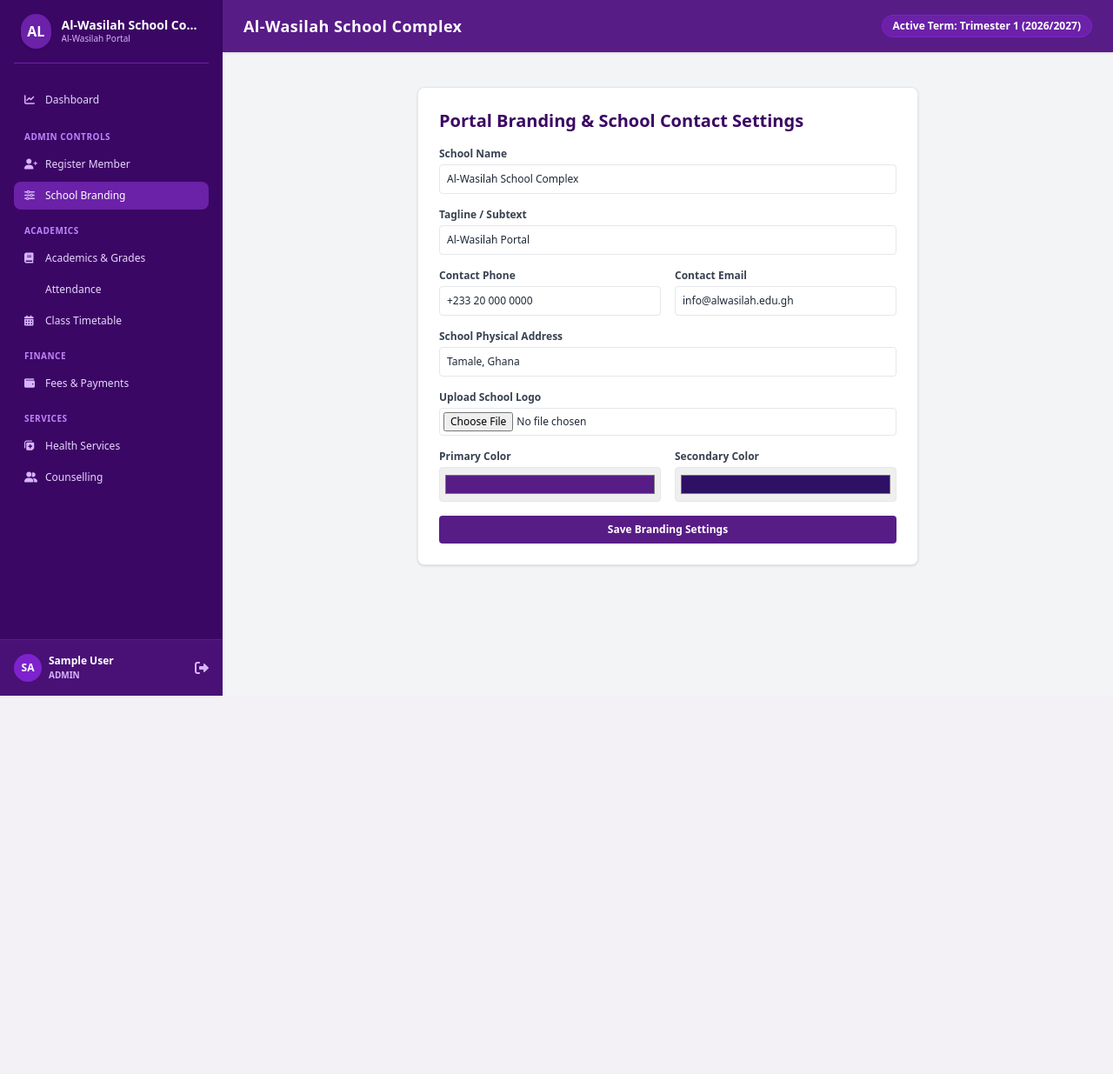
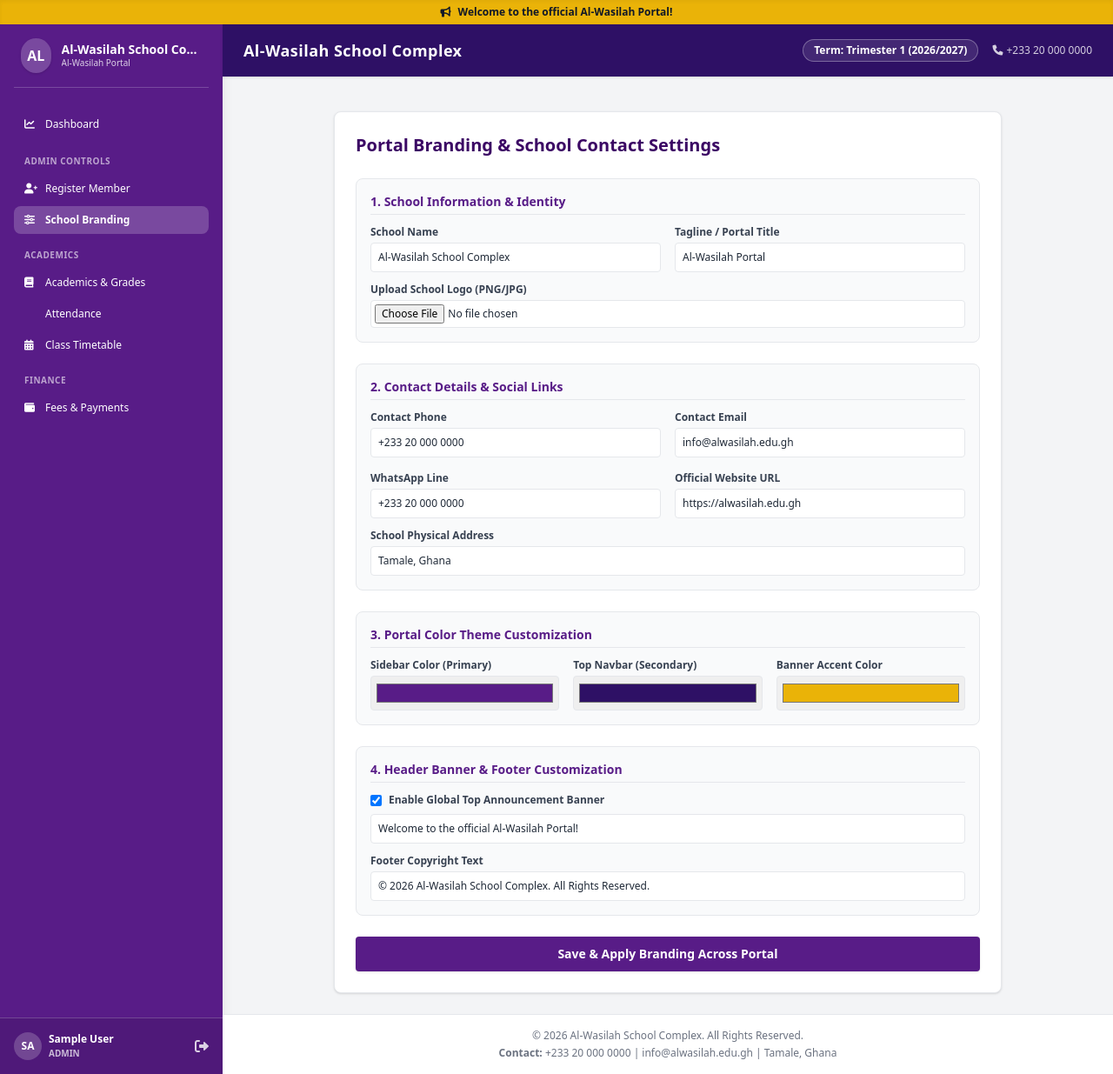
Before and after one commit to ahaqq861-sys/AL-WASILAH-SCHOOL-COMPLEX, a Django app: page /branding/ in a window 1280 px wide. Shown: the whole page at 87% size. Before the commit the page ends 800 px from the top, so only its background shows below. Run offline with Django 5.2, Linux system fonts and the light colour scheme; the visitor is signed in with stand-in values (Sample User, id 1); data comes from the database, SQL or seed files in the repository; data that the repository does not hold is empty; some libraries are stand-ins or nearby versions.

Commit message:
Add expanded portal branding features, color customization, and top announcement banner

```diff
--- a/portal/templates/portal/base.html
+++ b/portal/templates/portal/base.html
@@ -7,84 +7,81 @@
     <script src="https://cdn.tailwindcss.com"></script>
     <link href="https://cdnjs.cloudflare.com/ajax/libs/font-awesome/6.0.0/css/all.min.css" rel="stylesheet">
 </head>
-<body class="bg-gray-100 font-sans antialiased text-gray-800 min-h-screen flex">
+<body class="bg-gray-100 font-sans antialiased text-gray-800 min-h-screen flex flex-col">
 
-    <!-- Sidebar -->
-    <aside class="w-64 bg-purple-950 text-white min-h-screen flex flex-col justify-between shrink-0">
+    <!-- Top Announcement Banner Bar -->
+    {% if branding.enable_top_banner and branding.banner_announcement %}
+    <div class="py-1.5 px-4 text-center text-xs font-bold text-gray-900 shadow-inner flex items-center justify-center space-x-2" style="background-color: {{ branding.accent_color|default:'#eab308' }};">
+        <i class="fas fa-bullhorn"></i>
+        <span>{{ branding.banner_announcement }}</span>
+    </div>
+    {% endif %}
+
+    <div class="flex-1 flex min-w-0">
+        <!-- Sidebar with Primary Color Branding -->
+        <aside class="w-64 text-white min-h-screen flex flex-col justify-between shrink-0 shadow-lg" style="background-color: {{ branding.primary_color|default:'#581c87' }};">
             <div class="p-4 space-y-6">
-            <!-- School / Portal Logo & Branding -->
-            <div class="flex items-center space-x-3 px-2 border-b border-purple-800 pb-4">
+                <!-- School Logo & Tagline Header -->
+                <div class="flex items-center space-x-3 px-2 border-b border-white/20 pb-4">
                     {% if branding.logo_image %}
-                    <img src="{{ branding.logo_image.url }}" class="w-10 h-10 rounded-full object-cover border-2 border-white">
+                        <img src="{{ branding.logo_image.url }}" class="w-10 h-10 rounded-full object-cover border-2 border-white shadow">
                     {% else %}
-                    <div class="w-10 h-10 rounded-full bg-purple-800 flex items-center justify-center font-bold text-base shadow">
+                        <div class="w-10 h-10 rounded-full bg-white/20 flex items-center justify-center font-bold text-base shadow">
                             {{ branding.school_name|slice:":2"|upper }}
                         </div>
                     {% endif %}
                     <div class="overflow-hidden">
                         <h1 class="font-bold text-sm truncate leading-tight">{{ branding.school_name|default:"Al-Wasilah" }}</h1>
-                    <p class="text-[10px] text-purple-300 truncate">{{ branding.logo_text|default:"School Portal" }}</p>
+                        <p class="text-[10px] text-white/80 truncate">{{ branding.logo_text|default:"School Portal" }}</p>
                     </div>
                 </div>
 
-            <!-- Navigation Links -->
+                <!-- Sidebar Navigation -->
                 <nav class="space-y-1 text-xs">
-                <a href="{% url 'portal:portal_dashboard' %}" class="flex items-center px-3 py-2.5 rounded-lg font-medium hover:bg-purple-800 transition {% if active_tab == 'dashboard' %}bg-purple-800 text-white{% else %}text-purple-200{% endif %}">
-                    <i class="fas fa-chart-line w-6 text-purple-300"></i> Dashboard
+                    <a href="{% url 'portal:portal_dashboard' %}" class="flex items-center px-3 py-2.5 rounded-lg font-medium hover:bg-white/10 transition {% if active_tab == 'dashboard' %}bg-white/20 font-bold{% endif %}">
+                        <i class="fas fa-chart-line w-6"></i> Dashboard
                     </a>
 
-                <!-- Admin Tools -->
                     {% if user_profile.role == 'ADMIN' or user.is_superuser %}
-                <div class="pt-3 pb-1 px-3 text-[10px] font-bold text-purple-400 uppercase tracking-wider">Admin Controls</div>
-                <a href="{% url 'portal:register_user' %}" class="flex items-center px-3 py-2 rounded-lg hover:bg-purple-800 transition {% if active_tab == 'register' %}bg-purple-800 text-white{% else %}text-purple-200{% endif %}">
-                    <i class="fas fa-user-plus w-6 text-purple-300"></i> Register Member
+                    <div class="pt-3 pb-1 px-3 text-[10px] font-bold text-white/60 uppercase tracking-wider">Admin Controls</div>
+                    <a href="{% url 'portal:register_user' %}" class="flex items-center px-3 py-2 rounded-lg hover:bg-white/10 transition {% if active_tab == 'register' %}bg-white/20 font-bold{% endif %}">
+                        <i class="fas fa-user-plus w-6"></i> Register Member
                     </a>
-                <a href="{% url 'portal:update_branding' %}" class="flex items-center px-3 py-2 rounded-lg hover:bg-purple-800 transition {% if active_tab == 'branding' %}bg-purple-800 text-white{% else %}text-purple-200{% endif %}">
-                    <i class="fas fa-sliders-h w-6 text-purple-300"></i> School Branding
+                    <a href="{% url 'portal:update_branding' %}" class="flex items-center px-3 py-2 rounded-lg hover:bg-white/10 transition {% if active_tab == 'branding' %}bg-white/20 font-bold{% endif %}">
+                        <i class="fas fa-sliders-h w-6"></i> School Branding
                     </a>
                     {% endif %}
 
-                <!-- Academics Section -->
-                <div class="pt-3 pb-1 px-3 text-[10px] font-bold text-purple-400 uppercase tracking-wider">Academics</div>
-                <a href="{% url 'portal:academics_view' %}" class="flex items-center px-3 py-2 rounded-lg hover:bg-purple-800 transition {% if active_tab == 'academics' %}bg-purple-800 text-white{% else %}text-purple-200{% endif %}">
-                    <i class="fas fa-book w-6 text-purple-300"></i> Academics & Grades
+                    <div class="pt-3 pb-1 px-3 text-[10px] font-bold text-white/60 uppercase tracking-wider">Academics</div>
+                    <a href="{% url 'portal:academics_view' %}" class="flex items-center px-3 py-2 rounded-lg hover:bg-white/10 transition {% if active_tab == 'academics' %}bg-white/20 font-bold{% endif %}">
+                        <i class="fas fa-book w-6"></i> Academics & Grades
                     </a>
-                <a href="{% url 'portal:attendance_view' %}" class="flex items-center px-3 py-2 rounded-lg hover:bg-purple-800 transition {% if active_tab == 'attendance' %}bg-purple-800 text-white{% else %}text-purple-200{% endif %}">
-                    <i class="fas fa-clipboard-user w-6 text-purple-300"></i> Attendance
+                    <a href="{% url 'portal:attendance_view' %}" class="flex items-center px-3 py-2 rounded-lg hover:bg-white/10 transition {% if active_tab == 'attendance' %}bg-white/20 font-bold{% endif %}">
+                        <i class="fas fa-clipboard-user w-6"></i> Attendance
                     </a>
-                <a href="{% url 'portal:timetable_view' %}" class="flex items-center px-3 py-2 rounded-lg hover:bg-purple-800 transition {% if active_tab == 'timetable' %}bg-purple-800 text-white{% else %}text-purple-200{% endif %}">
-                    <i class="fas fa-calendar-alt w-6 text-purple-300"></i> Class Timetable
+                    <a href="{% url 'portal:timetable_view' %}" class="flex items-center px-3 py-2 rounded-lg hover:bg-white/10 transition {% if active_tab == 'timetable' %}bg-white/20 font-bold{% endif %}">
+                        <i class="fas fa-calendar-alt w-6"></i> Class Timetable
                     </a>
 
-                <!-- Finance Section -->
-                <div class="pt-3 pb-1 px-3 text-[10px] font-bold text-purple-400 uppercase tracking-wider">Finance</div>
-                <a href="{% url 'portal:finance_view' %}" class="flex items-center px-3 py-2 rounded-lg hover:bg-purple-800 transition {% if active_tab == 'finance' %}bg-purple-800 text-white{% else %}text-purple-200{% endif %}">
-                    <i class="fas fa-wallet w-6 text-purple-300"></i> Fees & Payments
-                </a>
-
-                <!-- General Pages -->
-                <div class="pt-3 pb-1 px-3 text-[10px] font-bold text-purple-400 uppercase tracking-wider">Services</div>
-                <a href="{% url 'portal:health_view' %}" class="flex items-center px-3 py-2 rounded-lg hover:bg-purple-800 transition {% if active_tab == 'health' %}bg-purple-800 text-white{% else %}text-purple-200{% endif %}">
-                    <i class="fas fa-notes-medical w-6 text-purple-300"></i> Health Services
-                </a>
-                <a href="{% url 'portal:counselling_view' %}" class="flex items-center px-3 py-2 rounded-lg hover:bg-purple-800 transition {% if active_tab == 'counselling' %}bg-purple-800 text-white{% else %}text-purple-200{% endif %}">
-                    <i class="fas fa-user-friends w-6 text-purple-300"></i> Counselling
+                    <div class="pt-3 pb-1 px-3 text-[10px] font-bold text-white/60 uppercase tracking-wider">Finance</div>
+                    <a href="{% url 'portal:finance_view' %}" class="flex items-center px-3 py-2 rounded-lg hover:bg-white/10 transition {% if active_tab == 'finance' %}bg-white/20 font-bold{% endif %}">
+                        <i class="fas fa-wallet w-6"></i> Fees & Payments
                     </a>
                 </nav>
             </div>
 
-        <!-- User Profile Footer -->
-        <div class="p-4 border-t border-purple-900 bg-purple-900/50 flex items-center justify-between text-xs">
+            <!-- Profile & Logout Sidebar Footer -->
+            <div class="p-4 border-t border-white/20 bg-black/10 flex items-center justify-between text-xs">
                 <div class="flex items-center space-x-2 overflow-hidden">
-                <div class="w-8 h-8 rounded-full bg-purple-700 flex items-center justify-center font-bold text-xs uppercase shrink-0">
+                    <div class="w-8 h-8 rounded-full bg-white/20 flex items-center justify-center font-bold text-xs uppercase shrink-0">
                         {{ user.username|slice:":2" }}
                     </div>
                     <div class="overflow-hidden">
                         <p class="font-bold truncate text-white">{{ user.get_full_name|default:user.username }}</p>
-                    <p class="text-[10px] text-purple-300 uppercase font-semibold truncate">{{ user_profile.role|default:"USER" }}</p>
+                        <p class="text-[10px] text-white/70 uppercase font-semibold truncate">{{ user_profile.role|default:"USER" }}</p>
                     </div>
                 </div>
-            <a href="{% url 'portal:logout' %}" class="text-purple-300 hover:text-white font-bold ml-2 shrink-0 title="Logout"">
+                <a href="{% url 'portal:logout' %}" class="text-white/80 hover:text-white font-bold ml-2 shrink-0" title="Logout">
                     <i class="fas fa-sign-out-alt text-base"></i>
                 </a>
             </div>
@@ -92,13 +89,16 @@
 
         <!-- Main Content Area -->
         <main class="flex-1 flex flex-col min-w-0">
-        <!-- Top Navbar -->
-        <header class="bg-purple-900 text-white px-6 py-4 flex items-center justify-between shadow">
+            <!-- Top Navbar Branded with Secondary Color -->
+            <header class="text-white px-6 py-4 flex items-center justify-between shadow" style="background-color: {{ branding.secondary_color|default:'#2e1065' }};">
+                <div class="flex items-center space-x-3">
                     <h1 class="text-lg font-bold tracking-wide">{{ branding.school_name|default:"Al-Wasilah School Complex" }}</h1>
+                </div>
                 <div class="flex items-center space-x-4 text-xs">
-                <span class="bg-purple-800 px-3 py-1 rounded-full font-semibold border border-purple-700">
-                    Active Term: {{ active_term.trimester|default:"Trimester 1" }} ({{ active_term.year|default:"2026/2027" }})
+                    <span class="px-3 py-1 rounded-full font-semibold border border-white/30 bg-white/10">
+                        Term: {{ active_term.trimester|default:"Trimester 1" }} ({{ active_term.year|default:"2026/2027" }})
                     </span>
+                    <span class="text-white/80"><i class="fas fa-phone mr-1"></i>{{ branding.contact_phone }}</span>
                 </div>
             </header>
 
@@ -113,12 +113,19 @@
                 {% endif %}
             </div>
 
-        <!-- Page Dynamic Body -->
+            <!-- Dynamic Content -->
             <div class="p-6 flex-1 max-w-7xl w-full mx-auto">
                 {% block content %}
                 {% endblock %}
             </div>
+
+            <!-- Portal Footer with Copyright & Contact -->
+            <footer class="bg-white border-t p-4 text-center text-xs text-gray-500 space-y-1">
+                <p>{{ branding.footer_copyright|default:"© 2026 Al-Wasilah School Complex. All Rights Reserved." }}</p>
+                <p><strong>Contact:</strong> {{ branding.contact_phone }} | {{ branding.contact_email }} | {{ branding.address }}</p>
+            </footer>
         </main>
+    </div>
 
 </body>
 </html>
--- a/portal/templates/portal/branding.html
+++ b/portal/templates/portal/branding.html
@@ -1,23 +1,38 @@
 {% extends 'portal/base.html' %}
 
 {% block content %}
-<div class="max-w-xl mx-auto bg-white p-6 rounded-lg shadow border border-gray-200">
+<div class="max-w-3xl mx-auto bg-white p-6 rounded-lg shadow border border-gray-200">
     <h2 class="text-xl font-bold text-purple-950 mb-4">Portal Branding & School Contact Settings</h2>
 
-    <form method="POST" enctype="multipart/form-data" class="space-y-4 text-xs">
+    <form method="POST" enctype="multipart/form-data" class="space-y-6 text-xs">
         {% csrf_token %}
 
+        <!-- School Information -->
+        <div class="bg-gray-50 p-4 rounded-lg border space-y-3">
+            <h3 class="font-bold text-sm text-purple-900 border-b pb-1">1. School Information & Identity</h3>
+            <div class="grid grid-cols-1 md:grid-cols-2 gap-4">
                 <div>
                     <label class="block font-bold text-gray-700 mb-1">School Name</label>
                     <input type="text" name="school_name" value="{{ branding.school_name }}" class="w-full p-2 border rounded">
                 </div>
-
                 <div>
-            <label class="block font-bold text-gray-700 mb-1">Tagline / Subtext</label>
+                    <label class="block font-bold text-gray-700 mb-1">Tagline / Portal Title</label>
                     <input type="text" name="logo_text" value="{{ branding.logo_text }}" class="w-full p-2 border rounded">
                 </div>
+            </div>
+            <div>
+                <label class="block font-bold text-gray-700 mb-1">Upload School Logo (PNG/JPG)</label>
+                <input type="file" name="logo_image" accept="image/*" class="w-full p-1 border rounded bg-white">
+                {% if branding.logo_image %}
+                <p class="text-[10px] text-green-700 mt-1">Current Logo: {{ branding.logo_image.url }}</p>
+                {% endif %}
+            </div>
+        </div>
 
-        <div class="grid grid-cols-2 gap-4">
+        <!-- Contact & Web Links -->
+        <div class="bg-gray-50 p-4 rounded-lg border space-y-3">
+            <h3 class="font-bold text-sm text-purple-900 border-b pb-1">2. Contact Details & Social Links</h3>
+            <div class="grid grid-cols-1 md:grid-cols-2 gap-4">
                 <div>
                     <label class="block font-bold text-gray-700 mb-1">Contact Phone</label>
                     <input type="text" name="contact_phone" value="{{ branding.contact_phone }}" class="w-full p-2 border rounded">
@@ -26,30 +41,59 @@
                     <label class="block font-bold text-gray-700 mb-1">Contact Email</label>
                     <input type="email" name="contact_email" value="{{ branding.contact_email }}" class="w-full p-2 border rounded">
                 </div>
+                <div>
+                    <label class="block font-bold text-gray-700 mb-1">WhatsApp Line</label>
+                    <input type="text" name="whatsapp_number" value="{{ branding.whatsapp_number }}" class="w-full p-2 border rounded">
                 </div>
-
+                <div>
+                    <label class="block font-bold text-gray-700 mb-1">Official Website URL</label>
+                    <input type="url" name="website_url" value="{{ branding.website_url }}" class="w-full p-2 border rounded">
+                </div>
+            </div>
             <div>
                 <label class="block font-bold text-gray-700 mb-1">School Physical Address</label>
                 <input type="text" name="address" value="{{ branding.address }}" class="w-full p-2 border rounded">
             </div>
-
-        <div>
-            <label class="block font-bold text-gray-700 mb-1">Upload School Logo</label>
-            <input type="file" name="logo_image" accept="image/*" class="w-full p-1 border rounded bg-white">
         </div>
 
-        <div class="grid grid-cols-2 gap-4">
+        <!-- Theme Color Controls -->
+        <div class="bg-gray-50 p-4 rounded-lg border space-y-3">
+            <h3 class="font-bold text-sm text-purple-900 border-b pb-1">3. Portal Color Theme Customization</h3>
+            <div class="grid grid-cols-3 gap-4">
                 <div>
-                <label class="block font-bold text-gray-700 mb-1">Primary Color</label>
+                    <label class="block font-bold text-gray-700 mb-1">Sidebar Color (Primary)</label>
                     <input type="color" name="primary_color" value="{{ branding.primary_color }}" class="w-full h-10 border rounded p-1">
                 </div>
                 <div>
-                <label class="block font-bold text-gray-700 mb-1">Secondary Color</label>
+                    <label class="block font-bold text-gray-700 mb-1">Top Navbar (Secondary)</label>
                     <input type="color" name="secondary_color" value="{{ branding.secondary_color }}" class="w-full h-10 border rounded p-1">
+                </div>
+                <div>
+                    <label class="block font-bold text-gray-700 mb-1">Banner Accent Color</label>
+                    <input type="color" name="accent_color" value="{{ branding.accent_color }}" class="w-full h-10 border rounded p-1">
+                </div>
             </div>
         </div>
 
-        <button type="submit" class="w-full py-2 bg-purple-900 text-white font-bold rounded hover:bg-purple-950">Save Branding Settings</button>
+        <!-- Advanced Branding Features -->
+        <div class="bg-gray-50 p-4 rounded-lg border space-y-3">
+            <h3 class="font-bold text-sm text-purple-900 border-b pb-1">4. Header Banner & Footer Customization</h3>
+            <div>
+                <label class="flex items-center space-x-2 font-bold text-gray-700 mb-2">
+                    <input type="checkbox" name="enable_top_banner" {% if branding.enable_top_banner %}checked{% endif %} class="rounded">
+                    <span>Enable Global Top Announcement Banner</span>
+                </label>
+                <input type="text" name="banner_announcement" value="{{ branding.banner_announcement }}" placeholder="Top banner announcement text..." class="w-full p-2 border rounded">
+            </div>
+            <div>
+                <label class="block font-bold text-gray-700 mb-1">Footer Copyright Text</label>
+                <input type="text" name="footer_copyright" value="{{ branding.footer_copyright }}" class="w-full p-2 border rounded">
+            </div>
+        </div>
+
+        <button type="submit" class="w-full py-2.5 bg-purple-900 text-white font-bold text-sm rounded shadow hover:bg-purple-950">
+            Save & Apply Branding Across Portal
+        </button>
     </form>
 </div>
 {% endblock %}
--- a/portal/views.py
+++ b/portal/views.py
@@ -52,6 +52,43 @@ def dashboard(request):
     return render(request, 'portal/dashboard.html', context)
 
 @login_required
+def update_branding_view(request):
+    if not hasattr(request.user, 'profile') or request.user.profile.role != 'ADMIN':
+        messages.error(request, 'Access restricted to Admin.')
+        return redirect('portal:portal_dashboard')
+
+    branding = SchoolBranding.objects.first() or SchoolBranding.objects.create()
+    if request.method == 'POST':
+        branding.school_name = request.POST.get('school_name', branding.school_name)
+        branding.logo_text = request.POST.get('logo_text', branding.logo_text)
+        branding.contact_email = request.POST.get('contact_email', branding.contact_email)
+        branding.contact_phone = request.POST.get('contact_phone', branding.contact_phone)
+        branding.address = request.POST.get('address', branding.address)
+        branding.website_url = request.POST.get('website_url', branding.website_url)
+        branding.whatsapp_number = request.POST.get('whatsapp_number', branding.whatsapp_number)
+
+        # Color Customization
+        branding.primary_color = request.POST.get('primary_color', branding.primary_color)
+        branding.secondary_color = request.POST.get('secondary_color', branding.secondary_color)
+        branding.accent_color = request.POST.get('accent_color', branding.accent_color)
+
+        # Advanced Features
+        branding.banner_announcement = request.POST.get('banner_announcement', branding.banner_announcement)
+        branding.enable_top_banner = request.POST.get('enable_top_banner') == 'on'
+        branding.footer_copyright = request.POST.get('footer_copyright', branding.footer_copyright)
+
+        if request.FILES.get('logo_image'):
+            branding.logo_image = request.FILES.get('logo_image')
+
+        branding.save()
+        messages.success(request, 'Portal branding settings updated successfully across all views!')
+        return redirect('portal:update_branding')
+
+    context = get_common_context(request)
+    context['active_tab'] = 'branding'
+    return render(request, 'portal/branding.html', context)
+
+@login_required
 def upload_results_view(request):
     if not hasattr(request.user, 'profile') or request.user.profile.role not in ['ADMIN', 'TEACHER']:
         messages.error(request, 'Unauthorized to upload results.')
@@ -65,7 +102,6 @@ def upload_results_view(request):
         grade_letter = request.POST.get('grade_letter')
         teacher_remark = request.POST.get('teacher_remark', 'Good performance.')
 
-        # Resolve or create AcademicTerm from typed/selected text
         term_obj, _ = AcademicTerm.objects.get_or_create(
             trimester=term_input.strip(),
             defaults={'year': '2026/2027', 'is_active': True}
@@ -90,7 +126,7 @@ def upload_results_view(request):
                     'teacher_remark': teacher_remark
                 }
             )
-            messages.success(request, f'Result uploaded for {student_user.get_full_name()} in {course_obj.name} ({term_obj.trimester}).')
+            messages.success(request, f'Result uploaded for {student_user.get_full_name()} in {course_obj.name}.')
         else:
             messages.error(request, 'Please specify or select a course.')
 
@@ -223,33 +259,6 @@ def record_payment_view(request):
         return redirect('portal:finance_view')
 
 @login_required
-def update_branding_view(request):
-    if not hasattr(request.user, 'profile') or request.user.profile.role != 'ADMIN':
-        messages.error(request, 'Access restricted to Admin.')
-        return redirect('portal:portal_dashboard')
-
-    branding = SchoolBranding.objects.first() or SchoolBranding.objects.create()
-    if request.method == 'POST':
-        branding.school_name = request.POST.get('school_name', branding.school_name)
-        branding.logo_text = request.POST.get('logo_text', branding.logo_text)
-        branding.contact_email = request.POST.get('contact_email', branding.contact_email)
-        branding.contact_phone = request.POST.get('contact_phone', branding.contact_phone)
-        branding.address = request.POST.get('address', branding.address)
-        branding.primary_color = request.POST.get('primary_color', branding.primary_color)
-        branding.secondary_color = request.POST.get('secondary_color', branding.secondary_color)
-
-        if request.FILES.get('logo_image'):
-            branding.logo_image = request.FILES.get('logo_image')
-
-        branding.save()
-        messages.success(request, 'School branding & contact details updated permanently.')
-        return redirect('portal:update_branding')
-
-    context = get_common_context(request)
-    context['active_tab'] = 'branding'
-    return render(request, 'portal/branding.html', context)
-
-@login_required
 def report_card_view(request, student_id, term_id):
     student = get_object_or_404(User, id=student_id)
     term = get_object_or_404(AcademicTerm, id=term_id)
```
Also changed, not shown: portal/models.py (+17 -6 lines), portal/migrations/0004_schoolbranding_accent_color_and_more.py (added). Lines whose indentation alone changed are shown as unchanged.
